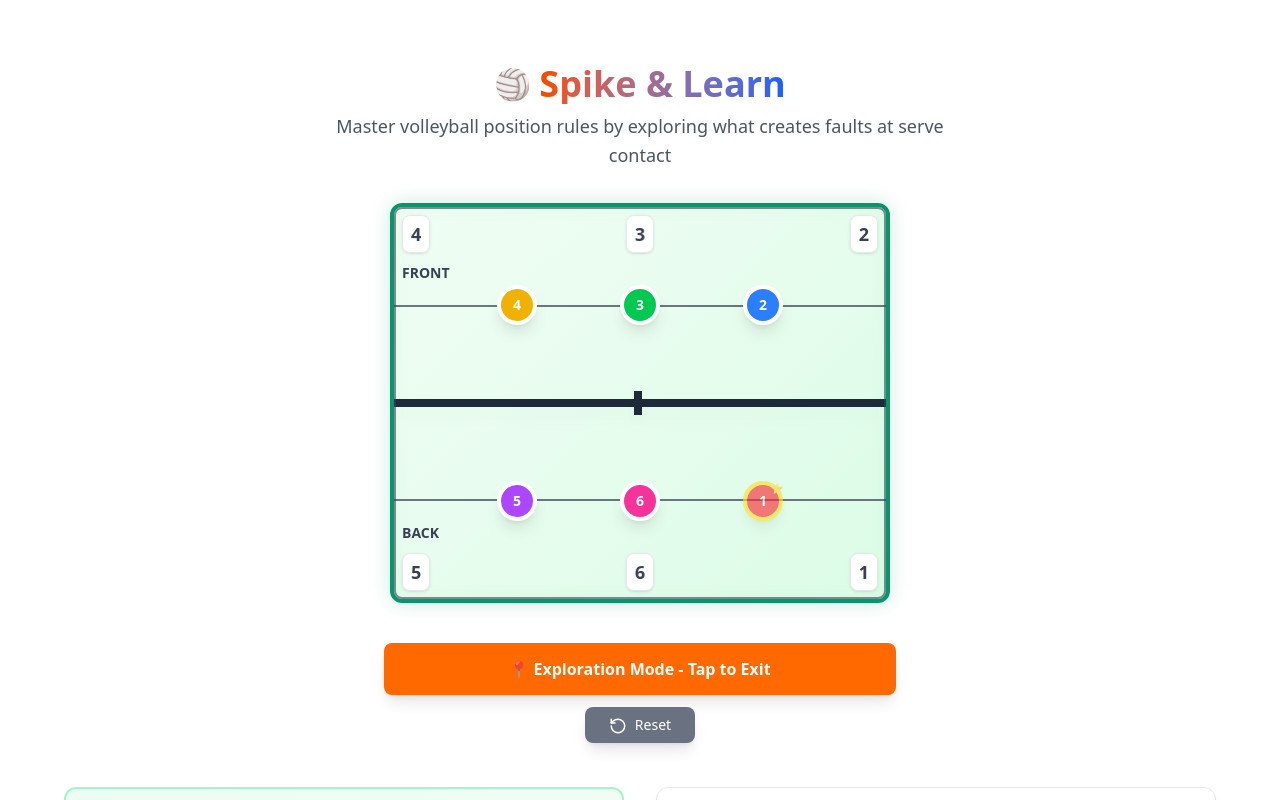
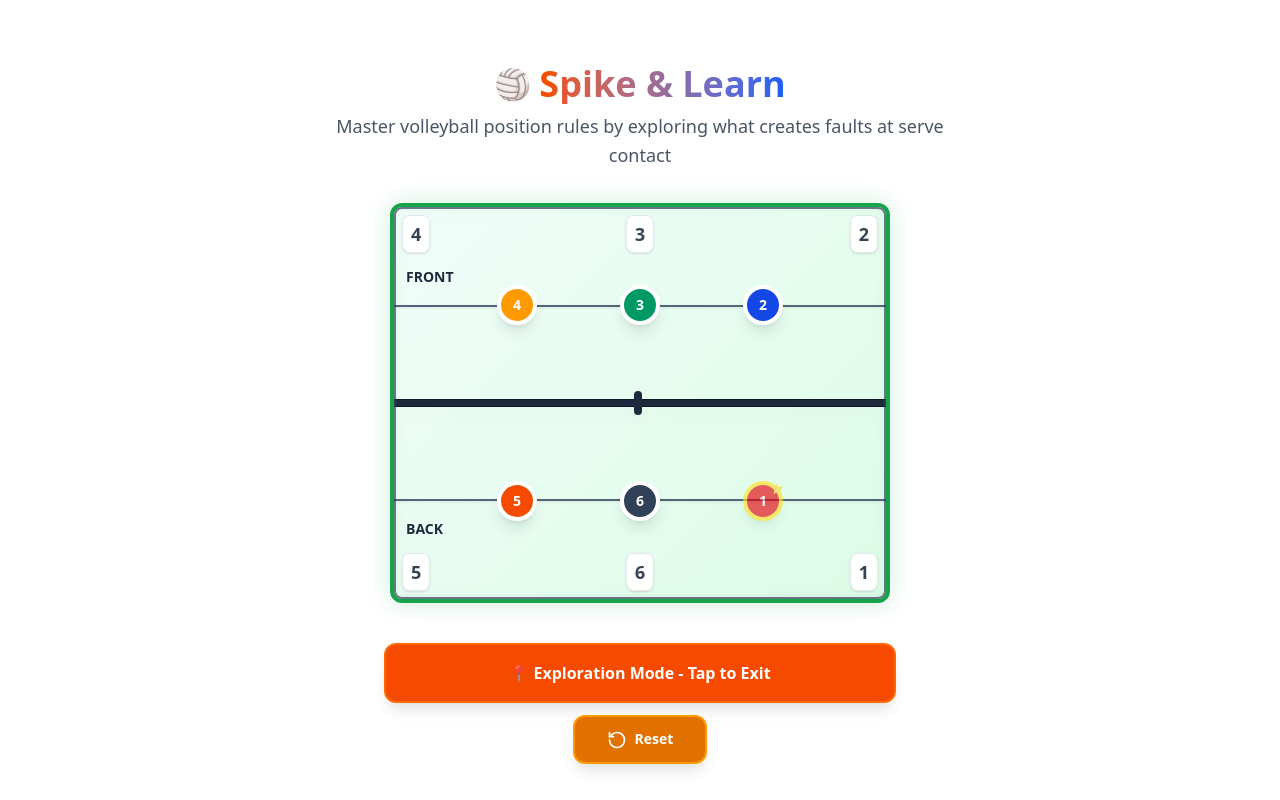
Before and after one commit to Ledsav/volley-positions, a React (Vite) app: page / in a window 1280 px wide. Both pictures are taken after a click on the button "🎮 Tap to Move Players". Shown: the top 800 px of the page. Built offline with nearby package versions, Linux system fonts and the light colour scheme.

Commit message:
feat: Enhance UI components with premium styling and improved user experience

```diff
--- a/src/components/GameControls.jsx
+++ b/src/components/GameControls.jsx
@@ -11,69 +11,69 @@ const GameControls = ({
 }) => {
   return (
     <div className="flex flex-col gap-3 mb-4">
-      {/* Primary toggle button - full width */}
+      {/* Primary toggle button - Premium Sports Design */}
       <button
         onClick={onToggleCustomMode}
-        className={`${customMode ? 'bg-orange-500 hover:bg-orange-600 active:bg-orange-700' : 'bg-purple-500 hover:bg-purple-600 active:bg-purple-700'}
-                   text-white px-4 py-3 rounded-lg transition-all duration-200 font-semibold text-sm sm:text-base
-                   w-full min-h-[52px] touch-manipulation active:scale-98 shadow-lg`}
+        className={`${customMode ? 'bg-orange-600 hover:bg-orange-700 active:bg-orange-800 border-2 border-orange-500' : 'bg-blue-700 hover:bg-blue-800 active:bg-blue-900 border-2 border-blue-600'}
+                   text-white px-6 py-4 rounded-xl transition-all duration-200 font-bold text-sm sm:text-base
+                   w-full min-h-[56px] touch-manipulation active:scale-[0.98] shadow-lg ring-2 ring-white/20`}
       >
         {customMode ? '📍 Exploration Mode - Tap to Exit' : '🎮 Tap to Move Players'}
       </button>
 
-      {/* Navigation and control buttons - centered row */}
+      {/* Navigation and control buttons - Premium Athletic Design */}
       {!customMode && (
         <div className="flex justify-center items-center gap-3 sm:gap-4">
           <button
             onClick={onPrevRotation}
-            className="bg-blue-500 hover:bg-blue-600 active:bg-blue-700 text-white p-3 rounded-full transition-all duration-200
-                       min-w-[52px] min-h-[52px] touch-manipulation active:scale-95 shadow-lg disabled:opacity-50 disabled:cursor-not-allowed"
+            className="bg-slate-700 hover:bg-slate-800 active:bg-slate-900 text-white p-4 rounded-full transition-all duration-200
+                       min-w-[56px] min-h-[56px] touch-manipulation active:scale-95 shadow-lg disabled:opacity-50 disabled:cursor-not-allowed border-2 border-slate-600 ring-2 ring-white/10"
             disabled={isAnimating}
             aria-label="Previous rotation"
           >
-            <ChevronLeft size={22} />
+            <ChevronLeft size={24} />
           </button>
 
           <button
             onClick={onAutoRotate}
-            className={`${isAnimating ? 'bg-red-500 hover:bg-red-600 active:bg-red-700' : 'bg-green-500 hover:bg-green-600 active:bg-green-700'}
-                       text-white p-3 rounded-full transition-all duration-200 min-w-[52px] min-h-[52px] touch-manipulation active:scale-95 shadow-lg`}
+            className={`${isAnimating ? 'bg-red-600 hover:bg-red-700 active:bg-red-800 border-2 border-red-500' : 'bg-emerald-600 hover:bg-emerald-700 active:bg-emerald-800 border-2 border-emerald-500'}
+                       text-white p-4 rounded-full transition-all duration-200 min-w-[56px] min-h-[56px] touch-manipulation active:scale-95 shadow-lg ring-2 ring-white/20`}
             aria-label={isAnimating ? "Pause auto-rotation" : "Start auto-rotation"}
           >
-            {isAnimating ? <Pause size={22} /> : <Play size={22} />}
+            {isAnimating ? <Pause size={24} /> : <Play size={24} />}
           </button>
 
           <button
             onClick={onNextRotation}
-            className="bg-blue-500 hover:bg-blue-600 active:bg-blue-700 text-white p-3 rounded-full transition-all duration-200
-                       min-w-[52px] min-h-[52px] touch-manipulation active:scale-95 shadow-lg disabled:opacity-50 disabled:cursor-not-allowed"
+            className="bg-slate-700 hover:bg-slate-800 active:bg-slate-900 text-white p-4 rounded-full transition-all duration-200
+                       min-w-[56px] min-h-[56px] touch-manipulation active:scale-95 shadow-lg disabled:opacity-50 disabled:cursor-not-allowed border-2 border-slate-600 ring-2 ring-white/10"
             disabled={isAnimating}
             aria-label="Next rotation"
           >
-            <ChevronRight size={22} />
+            <ChevronRight size={24} />
           </button>
 
           <button
             onClick={onReset}
-            className="bg-gray-500 hover:bg-gray-600 active:bg-gray-700 text-white p-3 rounded-full transition-all duration-200
-                       min-w-[52px] min-h-[52px] touch-manipulation active:scale-95 shadow-lg"
+            className="bg-amber-600 hover:bg-amber-700 active:bg-amber-800 text-white p-4 rounded-full transition-all duration-200
+                       min-w-[56px] min-h-[56px] touch-manipulation active:scale-95 shadow-lg border-2 border-amber-500 ring-2 ring-white/20"
             aria-label="Reset to start"
           >
-            <RotateCcw size={22} />
+            <RotateCcw size={24} />
           </button>
         </div>
       )}
 
-      {/* Custom mode reset button */}
+      {/* Custom mode reset button - Premium styling */}
       {customMode && (
         <div className="flex justify-center">
           <button
             onClick={onReset}
-            className="bg-gray-500 hover:bg-gray-600 active:bg-gray-700 text-white px-6 py-2 rounded-lg transition-all duration-200
-                       touch-manipulation active:scale-95 shadow-lg text-sm font-medium"
+            className="bg-amber-600 hover:bg-amber-700 active:bg-amber-800 text-white px-8 py-3 rounded-xl transition-all duration-200
+                       touch-manipulation active:scale-95 shadow-lg text-sm font-bold border-2 border-amber-500 ring-2 ring-white/20"
             aria-label="Reset to start"
           >
-            <RotateCcw size={18} className="inline mr-2" />
+            <RotateCcw size={20} className="inline mr-2" />
             Reset
           </button>
         </div>
--- a/src/components/VolleyballCourt.jsx
+++ b/src/components/VolleyballCourt.jsx
@@ -127,19 +127,19 @@ const VolleyballCourt = ({
     }
   };
 
-  // Court styling based on violations
+  // Premium court styling based on violations
   const getCourtStyle = () => {
     if (!isLegalRotation) {
       return {
         background: 'linear-gradient(135deg, #fef2f2 0%, #fee2e2 100%)',
         borderColor: '#dc2626',
-        boxShadow: '0 0 20px rgba(220, 38, 38, 0.3), inset 0 0 20px rgba(220, 38, 38, 0.1)'
+        boxShadow: '0 0 25px rgba(220, 38, 38, 0.25), inset 0 0 15px rgba(220, 38, 38, 0.08)'
       };
     }
     return {
-      background: 'linear-gradient(135deg, #f0fdf4 0%, #dcfce7 100%)',
-      borderColor: '#059669',
-      boxShadow: '0 0 20px rgba(5, 150, 105, 0.2), inset 0 0 20px rgba(5, 150, 105, 0.05)'
+      background: 'linear-gradient(135deg, #f0fdf9 0%, #dcfce7 100%)',
+      borderColor: '#16a34a',
+      boxShadow: '0 0 25px rgba(22, 163, 74, 0.2), inset 0 0 15px rgba(22, 163, 74, 0.05)'
     };
   };
 
@@ -159,16 +159,16 @@ const VolleyballCourt = ({
         onTouchEnd={handleTouchEnd}
       >
 
-        {/* Net */}
-        <div className="absolute top-1/2 left-0 w-full h-2 bg-gray-800 transform -translate-y-1 shadow-lg"></div>
-        <div className="absolute top-1/2 left-1/2 w-2 h-6 bg-gray-800 transform -translate-x-1.5 -translate-y-3 shadow-lg"></div>
+        {/* Net - Premium athletic styling */}
+        <div className="absolute top-1/2 left-0 w-full h-2 bg-slate-800 transform -translate-y-1 shadow-lg border-y border-slate-900"></div>
+        <div className="absolute top-1/2 left-1/2 w-2 h-6 bg-slate-800 transform -translate-x-1.5 -translate-y-3 shadow-lg rounded-sm"></div>
 
-        {/* Attack line (10-foot line) */}
-        <div className="absolute bottom-1/4 left-0 w-full h-0.5 bg-gray-600 opacity-80"></div>
-        <div className="absolute top-1/4 left-0 w-full h-0.5 bg-gray-600 opacity-80"></div>
+        {/* Attack line (10-foot line) - Professional court markings */}
+        <div className="absolute bottom-1/4 left-0 w-full h-0.5 bg-slate-600 opacity-90 shadow-sm"></div>
+        <div className="absolute top-1/4 left-0 w-full h-0.5 bg-slate-600 opacity-90 shadow-sm"></div>
 
-        {/* Court boundary - enhanced visibility */}
-        <div className="absolute top-0 left-0 w-full h-full border-2 border-gray-700 opacity-60 rounded-lg"></div>
+        {/* Court boundary - Clean professional lines */}
+        <div className="absolute top-0 left-0 w-full h-full border-2 border-slate-700 opacity-70 rounded-lg"></div>
 
         {/* Position numbers on court - improved styling */}
         {showPositionNumbers && (
@@ -188,18 +188,18 @@ const VolleyballCourt = ({
           </>
         )}
 
-        {/* Zone labels - improved styling */}
-        <div className="absolute top-13 left-0 text-xs sm:text-sm font-semibold text-gray-700  px-2 py-1 rounded-md  ">
+        {/* Zone labels - Premium sports styling */}
+        <div className="absolute top-15 left-3 text-xs sm:text-sm font-bold text-slate-800 ">
           FRONT
         </div>
-        <div className="absolute bottom-13 left-0 text-xs sm:text-sm font-semibold text-gray-700  px-2 py-1 rounded-md ">
+        <div className="absolute bottom-15 left-3 text-xs sm:text-sm font-bold text-slate-800 ">
           BACK
         </div>
 
-        {/* Warning indicator outside court for violations */}
+        {/* Premium warning indicator for violations */}
         {!isLegalRotation && violations && violations.length > 0 && (
-          <div className="absolute -bottom-8 left-1/2 transform -translate-x-1/2 flex items-center gap-2 bg-red-100 border border-red-300 px-3 py-1 rounded-full text-xs font-medium text-red-700 shadow-lg animate-pulse">
-            <span className="w-2 h-2 bg-red-500 rounded-full animate-ping"></span>
+          <div className="absolute -bottom-8 left-1/2 transform -translate-x-1/2 flex items-center gap-2 bg-gradient-to-r from-red-50 to-red-100 border-2 border-red-300 px-4 py-2 rounded-xl text-sm font-semibold text-red-700 shadow-lg animate-pulse">
+            <span className="w-2.5 h-2.5 bg-red-500 rounded-full animate-ping"></span>
             Position Fault Detected
           </div>
         )}
--- a/src/constants/volleyball.js
+++ b/src/constants/volleyball.js
@@ -50,13 +50,14 @@ export const ROTATIONS = {
   }
 };
 
+// Premium sports color palette for players
 export const PLAYER_COLORS = {
-  1: "bg-red-500",
-  2: "bg-blue-500",
-  3: "bg-green-500",
-  4: "bg-yellow-500",
-  5: "bg-purple-500",
-  6: "bg-pink-500"
+  1: "bg-red-600",      // Strong red for server visibility
+  2: "bg-blue-700",     // Deep athletic blue
+  3: "bg-emerald-600",  // Professional green
+  4: "bg-amber-500",    // Energetic amber
+  5: "bg-orange-600",   // Athletic orange
+  6: "bg-slate-700"     // Premium neutral
 };
 
 export const COURT_DIMENSIONS = {
--- /dev/null
+++ b/src/styles/theme.js
@@ -0,0 +1,193 @@
+// Premium Sports Design System
+// Inspired by modern athletic brands and professional sports aesthetics
+
+export const COLORS = {
+  // Primary Brand Colors - Deep athletic navy and energetic orange
+  primary: {
+    50: '#f0f4ff',
+    100: '#e0e9ff',
+    200: '#c7d7fe',
+    300: '#a5b9fc',
+    400: '#8195f8',
+    500: '#5d6ff2',
+    600: '#4c5ce8',
+    700: '#3e4ad4',
+    800: '#333dab',
+    900: '#1e2875', // Deep navy - primary brand color
+    950: '#0f1442'
+  },
+
+  // Secondary - Athletic orange/amber for energy and action
+  secondary: {
+    50: '#fefdf0',
+    100: '#fef9e0',
+    200: '#fcf1b8',
+    300: '#f9e485',
+    400: '#f5d249', // Energetic amber
+    500: '#f1c425',
+    600: '#e5a914',
+    700: '#c18712',
+    800: '#9d6a16',
+    900: '#825717',
+    950: '#4a2e08'
+  },
+
+  // Success - Professional green for positive states
+  success: {
+    50: '#f0fdf9',
+    100: '#dcfcf0',
+    200: '#bbf7e1',
+    300: '#86efca',
+    400: '#4ade80', // Clean success green
+    500: '#22c55e',
+    600: '#16a34a',
+    700: '#15803d',
+    800: '#166534',
+    900: '#14532d'
+  },
+
+  // Error - Strong but professional red for violations
+  error: {
+    50: '#fef2f2',
+    100: '#fee2e2',
+    200: '#fecaca',
+    300: '#fca5a5',
+    400: '#f87171',
+    500: '#ef4444', // Professional error red
+    600: '#dc2626',
+    700: '#b91c1c',
+    800: '#991b1b',
+    900: '#7f1d1d'
+  },
+
+  // Warning - Sophisticated amber for caution states
+  warning: {
+    50: '#fffbeb',
+    100: '#fef3c7',
+    200: '#fde68a',
+    300: '#fcd34d',
+    400: '#fbbf24',
+    500: '#f59e0b', // Professional warning amber
+    600: '#d97706',
+    700: '#b45309',
+    800: '#92400e',
+    900: '#78350f'
+  },
+
+  // Neutrals - Clean, modern grays for professional feel
+  neutral: {
+    50: '#fafafa',
+    100: '#f5f5f5',
+    200: '#e5e5e5',
+    300: '#d4d4d4',
+    400: '#a3a3a3',
+    500: '#737373',
+    600: '#525252',
+    700: '#404040',
+    800: '#262626',
+    900: '#171717',
+    950: '#0a0a0a'
+  },
+
+  // Court Colors - Specialized for volleyball court elements
+  court: {
+    surface: {
+      legal: 'linear-gradient(135deg, #f0fdf9 0%, #dcfce7 100%)', // Subtle green
+      violation: 'linear-gradient(135deg, #fef2f2 0%, #fee2e2 100%)', // Subtle red
+      neutral: 'linear-gradient(135deg, #f8fafc 0%, #f1f5f9 100%)' // Clean slate
+    },
+    lines: '#1e2875', // Primary navy for court lines
+    net: '#262626', // Strong neutral for net
+    zones: '#525252' // Medium neutral for zone labels
+  }
+};
+
+export const TYPOGRAPHY = {
+  // Font weights for hierarchy
+  weights: {
+    light: 300,
+    regular: 400,
+    medium: 500,
+    semibold: 600,
+    bold: 700,
+    extrabold: 800
+  },
+
+  // Size scale optimized for sports UI
+  sizes: {
+    xs: '0.75rem',    // 12px - small labels
+    sm: '0.875rem',   // 14px - body text
+    base: '1rem',     // 16px - default
+    lg: '1.125rem',   // 18px - headings
+    xl: '1.25rem',    // 20px - section titles
+    '2xl': '1.5rem',  // 24px - page titles
+    '3xl': '1.875rem', // 30px - hero text
+    '4xl': '2.25rem'  // 36px - display
+  }
+};
+
+export const SPACING = {
+  // Consistent spacing scale
+  xs: '0.25rem',   // 4px
+  sm: '0.5rem',    // 8px
+  md: '0.75rem',   // 12px
+  lg: '1rem',      // 16px
+  xl: '1.25rem',   // 20px
+  '2xl': '1.5rem', // 24px
+  '3xl': '2rem',   // 32px
+  '4xl': '2.5rem', // 40px
+  '5xl': '3rem'    // 48px
+};
+
+export const SHADOWS = {
+  // Subtle, professional shadows
+  sm: '0 1px 2px 0 rgba(30, 40, 117, 0.05)',
+  md: '0 4px 6px -1px rgba(30, 40, 117, 0.1), 0 2px 4px -1px rgba(30, 40, 117, 0.06)',
+  lg: '0 10px 15px -3px rgba(30, 40, 117, 0.1), 0 4px 6px -2px rgba(30, 40, 117, 0.05)',
+  xl: '0 20px 25px -5px rgba(30, 40, 117, 0.1), 0 10px 10px -5px rgba(30, 40, 117, 0.04)'
+};
+
+export const BORDERS = {
+  radius: {
+    sm: '0.375rem',  // 6px
+    md: '0.5rem',    // 8px
+    lg: '0.75rem',   // 12px
+    xl: '1rem',      // 16px
+    '2xl': '1.5rem', // 24px
+    full: '9999px'
+  }
+};
+
+// Component-specific style helpers
+export const COMPONENT_STYLES = {
+  card: {
+    base: 'bg-white/90 backdrop-blur-sm border border-neutral-200 rounded-xl shadow-md',
+    elevated: 'bg-white/95 backdrop-blur-sm border border-neutral-200 rounded-xl shadow-lg',
+    interactive: 'transition-all duration-200 hover:shadow-lg hover:scale-[1.02]'
+  },
+
+  button: {
+    primary: 'bg-primary-900 hover:bg-primary-800 text-white shadow-md hover:shadow-lg transition-all duration-200',
+    secondary: 'bg-secondary-400 hover:bg-secondary-500 text-primary-900 shadow-md hover:shadow-lg transition-all duration-200',
+    success: 'bg-success-500 hover:bg-success-600 text-white shadow-md hover:shadow-lg transition-all duration-200',
+    error: 'bg-error-500 hover:bg-error-600 text-white shadow-md hover:shadow-lg transition-all duration-200',
+    neutral: 'bg-neutral-600 hover:bg-neutral-700 text-white shadow-md hover:shadow-lg transition-all duration-200'
+  },
+
+  status: {
+    success: 'bg-gradient-to-r from-success-50 to-success-100 border-2 border-success-200 text-success-800',
+    error: 'bg-gradient-to-r from-error-50 to-error-100 border-2 border-error-200 text-error-800',
+    warning: 'bg-gradient-to-r from-warning-50 to-warning-100 border-2 border-warning-200 text-warning-800',
+    neutral: 'bg-gradient-to-r from-neutral-50 to-neutral-100 border-2 border-neutral-200 text-neutral-800'
+  }
+};
+
+// Player colors using the new system
+export const PLAYER_COLORS_NEW = {
+  1: 'bg-error-500',      // Strong red for visibility
+  2: 'bg-primary-600',    // Primary blue
+  3: 'bg-success-500',    // Professional green
+  4: 'bg-secondary-400',  // Energetic amber
+  5: 'bg-warning-500',    // Professional orange
+  6: 'bg-neutral-700'     // Strong neutral
+};
```
Also changed, not shown: src/components/RulesSummary.jsx (+40 -40 lines), src/components/StatusPanel.jsx (+55 -54 lines).
